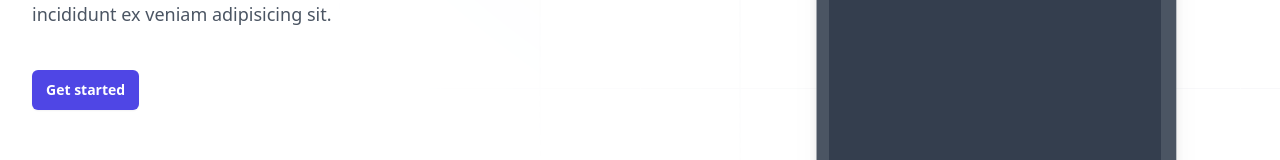
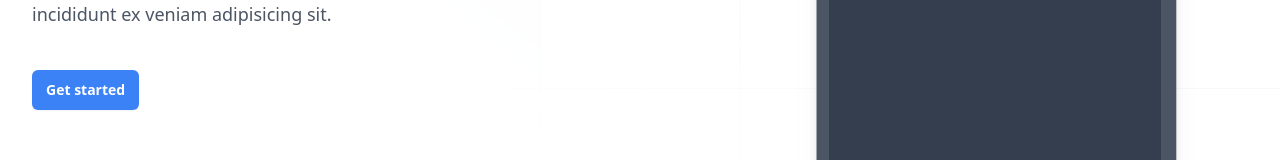
Before and after one commit to jhonadc/MsLearningAPI, a Next.js app: page / in a window 1280 px wide. Shown: the part 711-871 px from the top of the page. Built offline with nearby package versions, Linux system fonts and the light colour scheme.

Commit message:
adjusted bg height on main page and button color

```diff
--- a/pages/index.js
+++ b/pages/index.js
@@ -1,13 +1,8 @@
 import Link from 'next/link';
-
-const navigation = [
-  { name: 'Home', href: '/' },
-  { name: 'Courses', href: '#' },
-];
 
 export default function Home() {
   return (
-    <div className='bg-white'>
+    <div className='bg-white h-full'>
       <div className='relative isolate pt-14'>
         <svg
           className='absolute inset-0 -z-10 h-full w-full stroke-gray-200 [mask-image:radial-gradient(100%_100%_at_top_right,white,transparent)]'
@@ -49,7 +44,7 @@
             <div className='mt-10 flex items-center gap-x-6'>
               <Link
                 href='/courses'
-                className='rounded-md bg-indigo-600 px-3.5 py-2.5 text-sm font-semibold text-white shadow-sm hover:bg-indigo-500 focus-visible:outline focus-visible:outline-2 focus-visible:outline-offset-2 focus-visible:outline-indigo-600'>
+                className='rounded-md bg-blue-500 px-3.5 py-2.5 text-sm font-semibold text-white shadow-sm hover:bg-blue-700 focus-visible:outline focus-visible:outline-2 focus-visible:outline-offset-2 focus-visible:outline-indigo-600'>
                 Get started
               </Link>
             </div>
```
